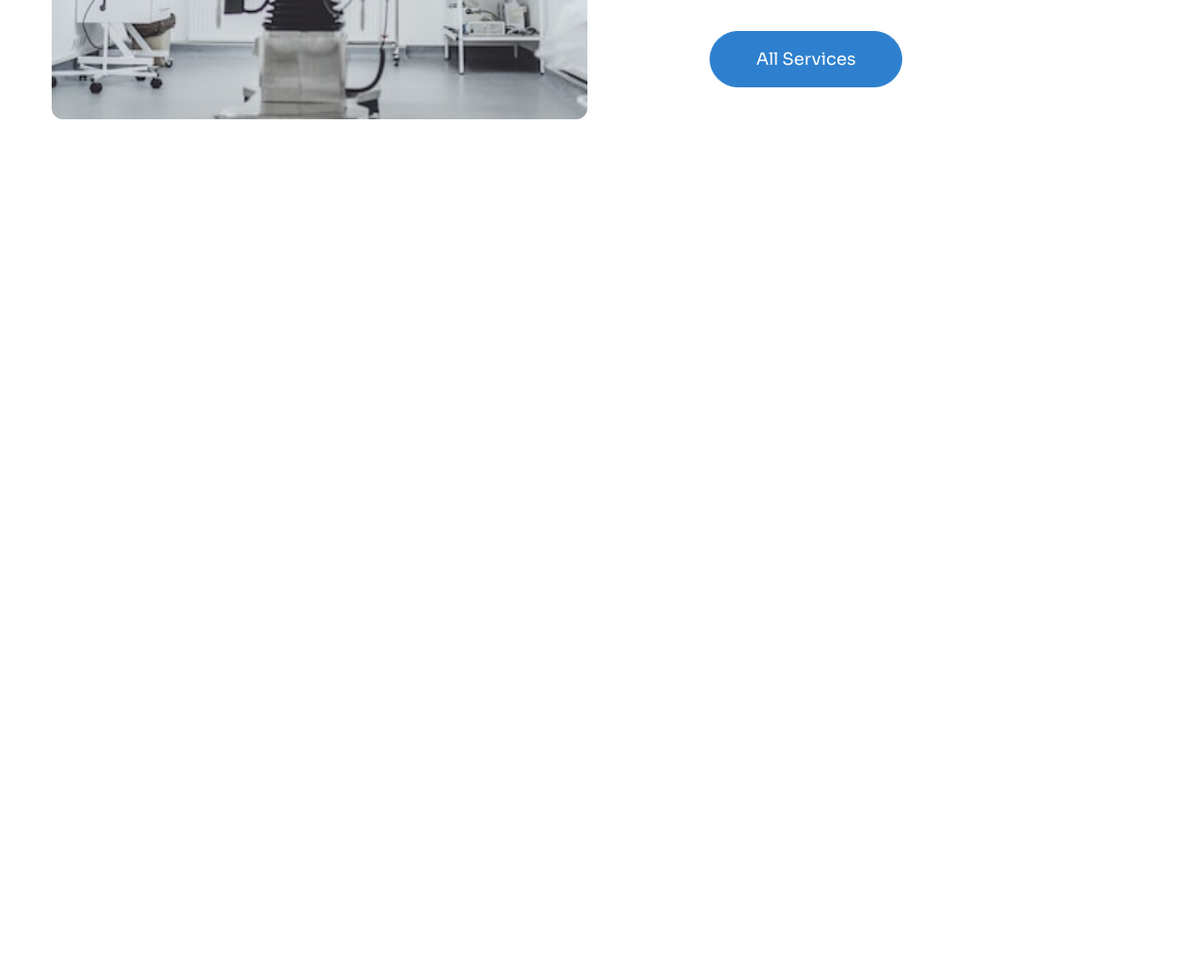
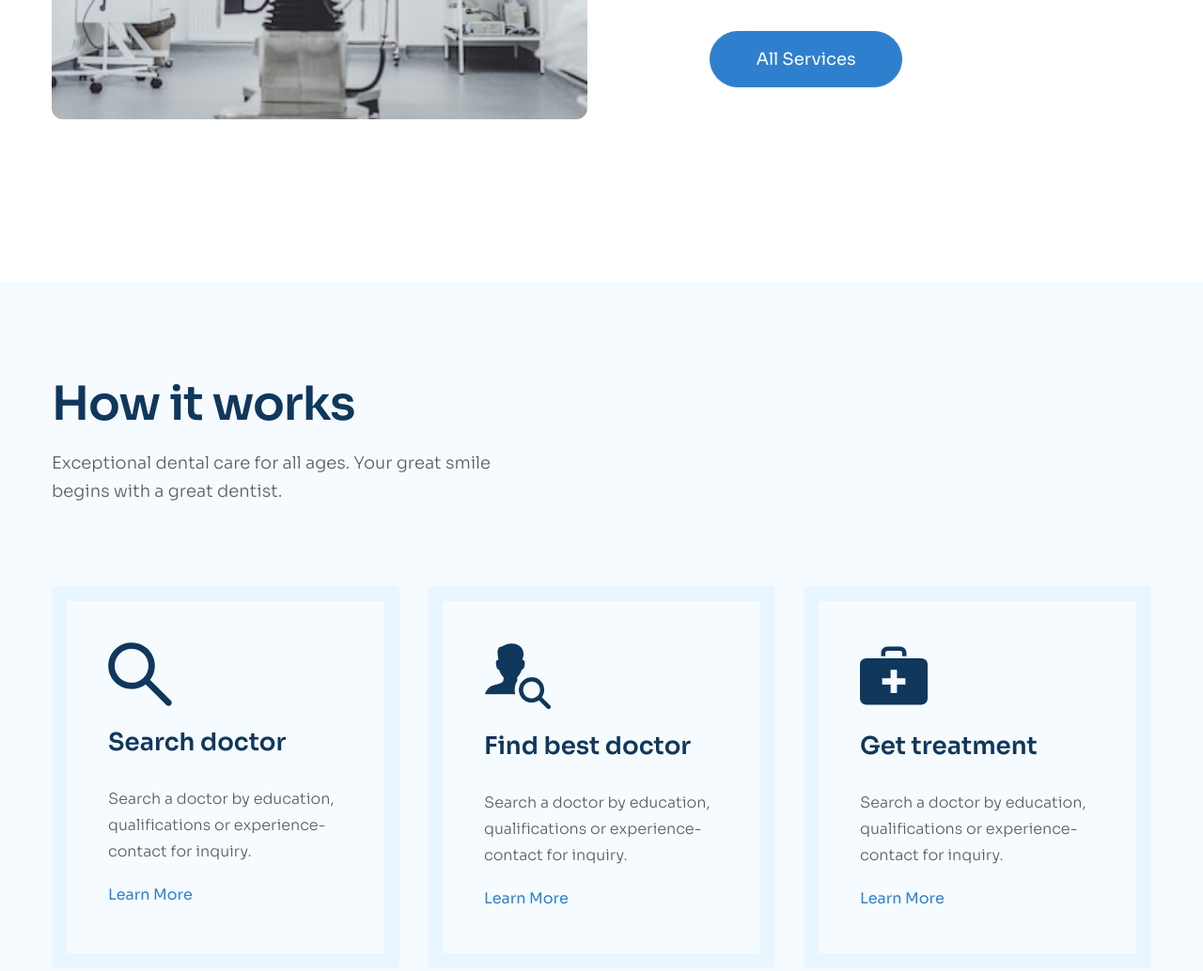
Before and after one commit to ParkSeoHai/project_03-htmlcss, a plain HTML site: page index.html in a window 1280 px wide. Shown: the part 1621-2655 px from the top of the page at 94% size. Before the commit the page ends 1921 px from the top, so only its background shows below. Drawn offline with Linux system fonts and the light colour scheme.

Commit message:
Lam xong phan work

```diff
--- a/assets/css/style.css
+++ b/assets/css/style.css
@@ -330,3 +330,55 @@ a {
     height: 60px;
     margin-top: 55px;
 }
+
+.work {
+    padding: 100px 0;
+    background: #F6FBFF;
+}
+
+.work__desc {
+    width: 468px;
+    margin-top: 18px;
+}
+
+.list-work {
+    display: grid;
+    grid-template-columns: repeat(3, 1fr);
+    column-gap: 30px;
+    margin-top: 86px;
+}
+
+.work-item {
+    padding: 44px;
+    border: 16px solid #EAF6FF;
+    border-radius: 4px;
+    transition: .2s linear;
+}
+
+.work-item:hover {
+    transform: translateY(-16px);
+    border-color: #2E80CE;
+}
+
+.work-item__heading {
+    color: var(--header-bg);
+    font-size: 2.6rem;
+    font-weight: 600;
+    line-height: 1.38;
+    margin-top: 18px;
+}
+
+.work-item_desc {
+    color: #575F66;
+    font-size: 1.6rem;
+    font-weight: 300;
+    line-height: 1.75;
+    margin: 28px 0 18px 0;
+}
+
+.work-item__more {
+    color: #2E80CE;
+    font-size: 1.6rem;
+    font-weight: 400;
+    line-height: 1.75;
+}
--- a/index.html
+++ b/index.html
@@ -147,6 +147,42 @@
                 </div>
             </div>
         </section>
+        <!-- Work -->
+        <section class="work">
+            <div class="container">
+                <h2 class="heading lv2">How it works</h2>
+                <p class="desc work__desc">
+                    Exceptional dental care for all ages.
+                    Your great smile begins with a great dentist.
+                </p>
+
+                <div class="list-work">
+                    <!-- Work item 1 -->
+                    <section class="work-item">
+                        <img src="./assets/icon/search.svg" alt="" class="work-item__icon">
+                        <h3 class="work-item__heading">Search doctor</h3>
+                        <p class="work-item_desc">Search a doctor by education, qualifications or experience-contact for inquiry.</p>
+                        <a href="#!" class="work-item__more">Learn More</a>
+                    </section>
+
+                    <!-- Work item 2 -->
+                    <section class="work-item">
+                        <img src="./assets/icon/search-user.svg" alt="" class="work-item__icon">
+                        <h3 class="work-item__heading">Find best doctor</h3>
+                        <p class="work-item_desc">Search a doctor by education, qualifications or experience-contact for inquiry.</p>
+                        <a href="#!" class="work-item__more">Learn More</a>
+                    </section>
+
+                    <!-- Work item 3 -->
+                    <section class="work-item">
+                        <img src="./assets/icon/bag.svg" alt="" class="work-item__icon">
+                        <h3 class="work-item__heading">Get treatment</h3>
+                        <p class="work-item_desc">Search a doctor by education, qualifications or experience-contact for inquiry.</p>
+                        <a href="#!" class="work-item__more">Learn More</a>
+                    </section>
+                </div>
+            </div>
+        </section>
     </main>
 </body>
 </html>
```
Also changed, not shown: assets/icon/bag.svg (added), assets/icon/search-user.svg (added), assets/icon/search.svg (added).
